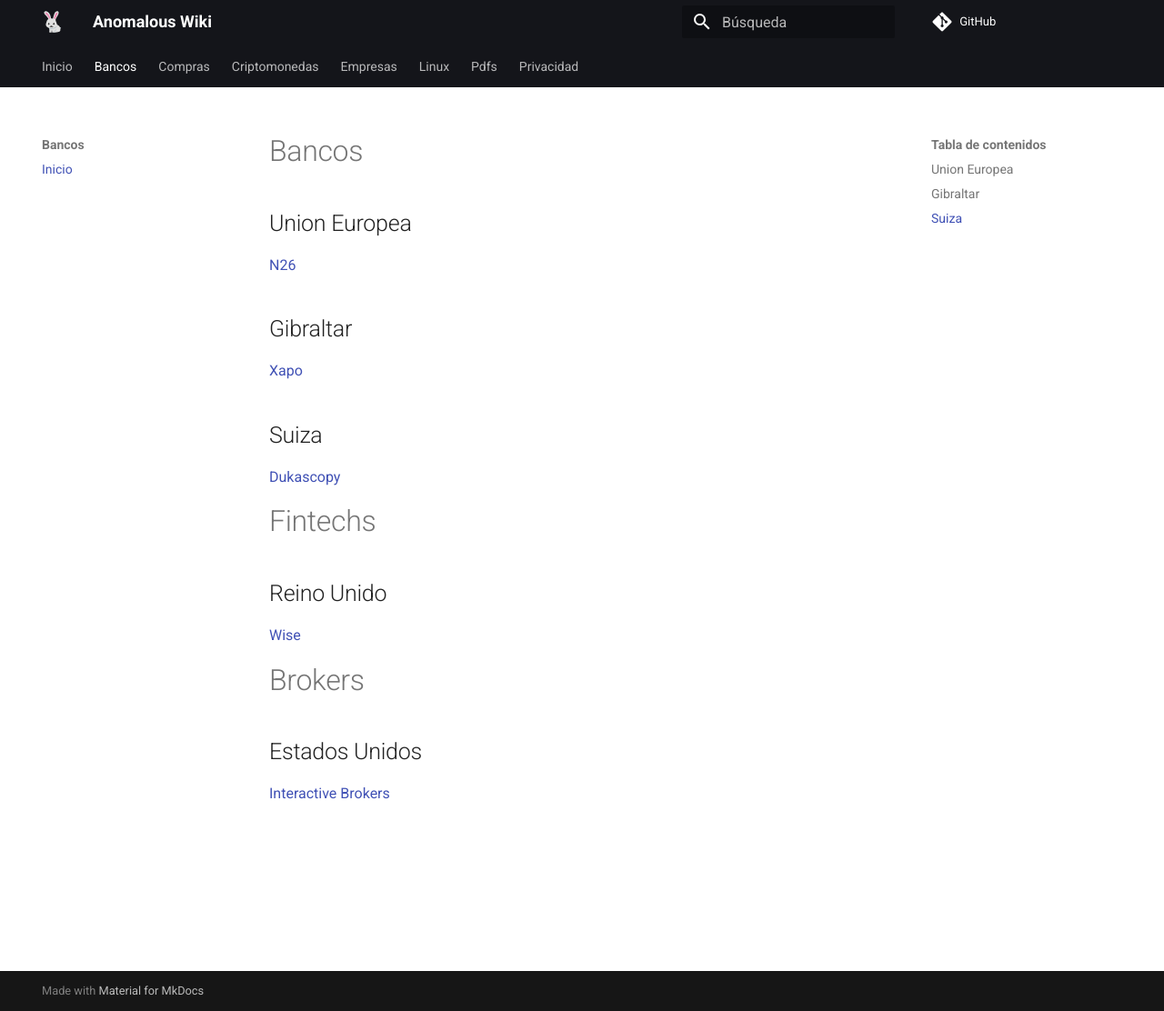
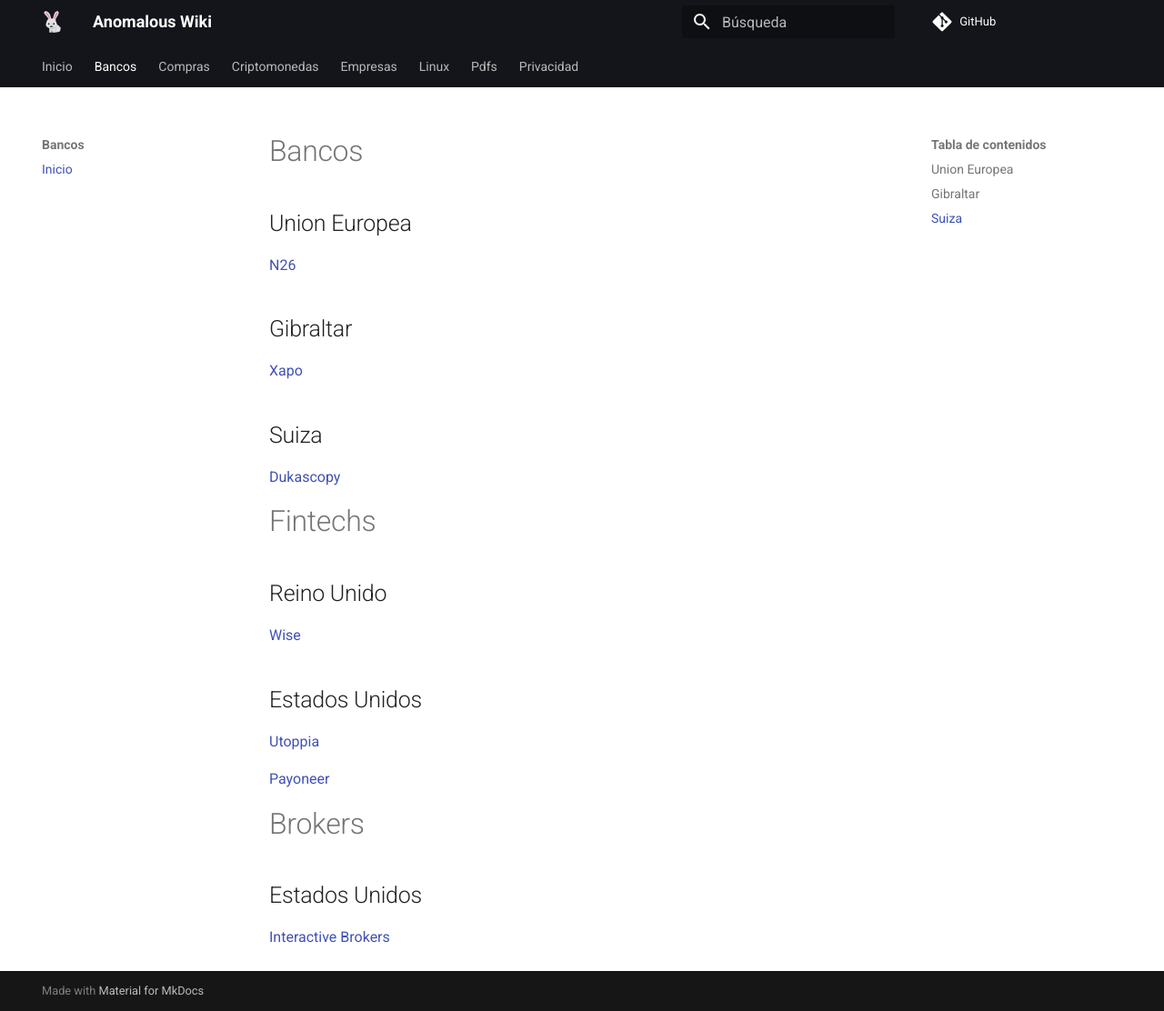
Before and after one commit to anomalouscode/wiki, an MkDocs documentation site: the page built from docs/bancos/index.md, in a window 1280 px wide and 1112 px high. Shown: the whole window at 91% size. Built offline with MkDocs 1.6.1 and Material for MkDocs 9.7.7, drawn with Linux system fonts in a browser that asks for light colours; comment, search, counter and statistics services are not loaded.

Commit message:
Update index.md

```diff
--- a/docs/bancos/index.md
+++ b/docs/bancos/index.md
@@ -22,6 +22,12 @@
 
 [Wise](https://wise.com/)
 
+## Estados Unidos
+
+[Utoppia](https://www.utoppia.com/)
+
+[Payoneer](https://www.payoneer.com/)
+
 # Brokers
 
 ## Estados Unidos
```
